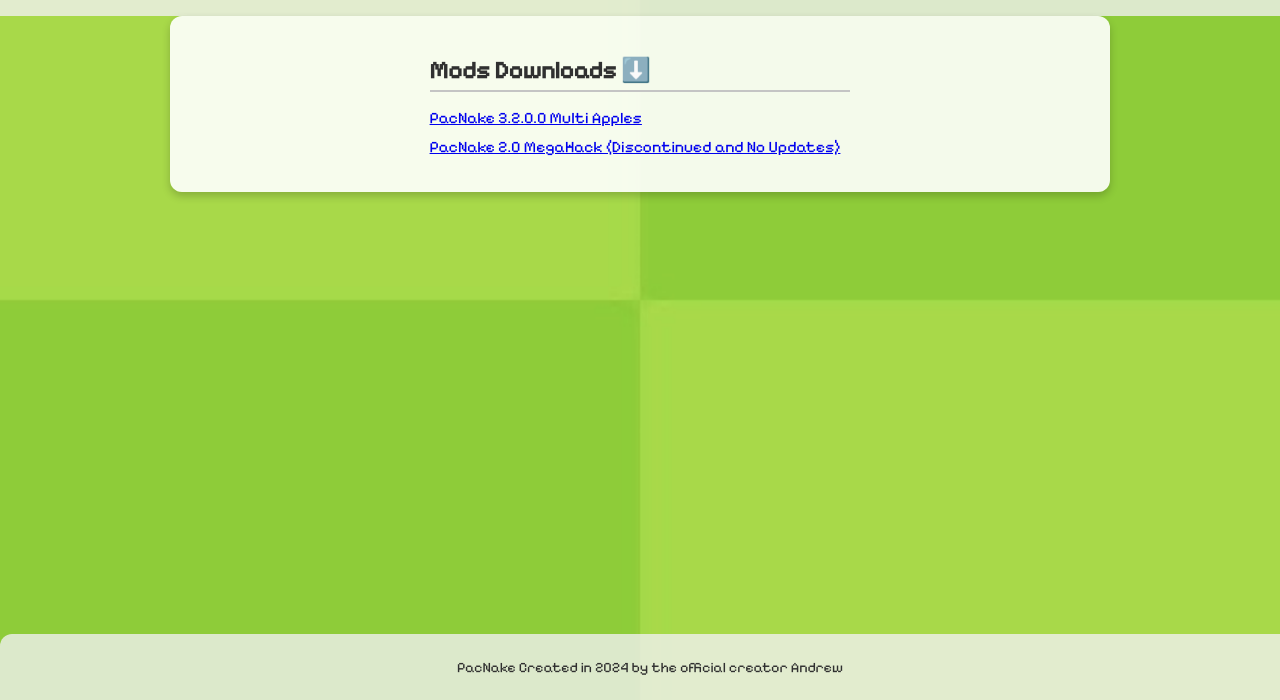
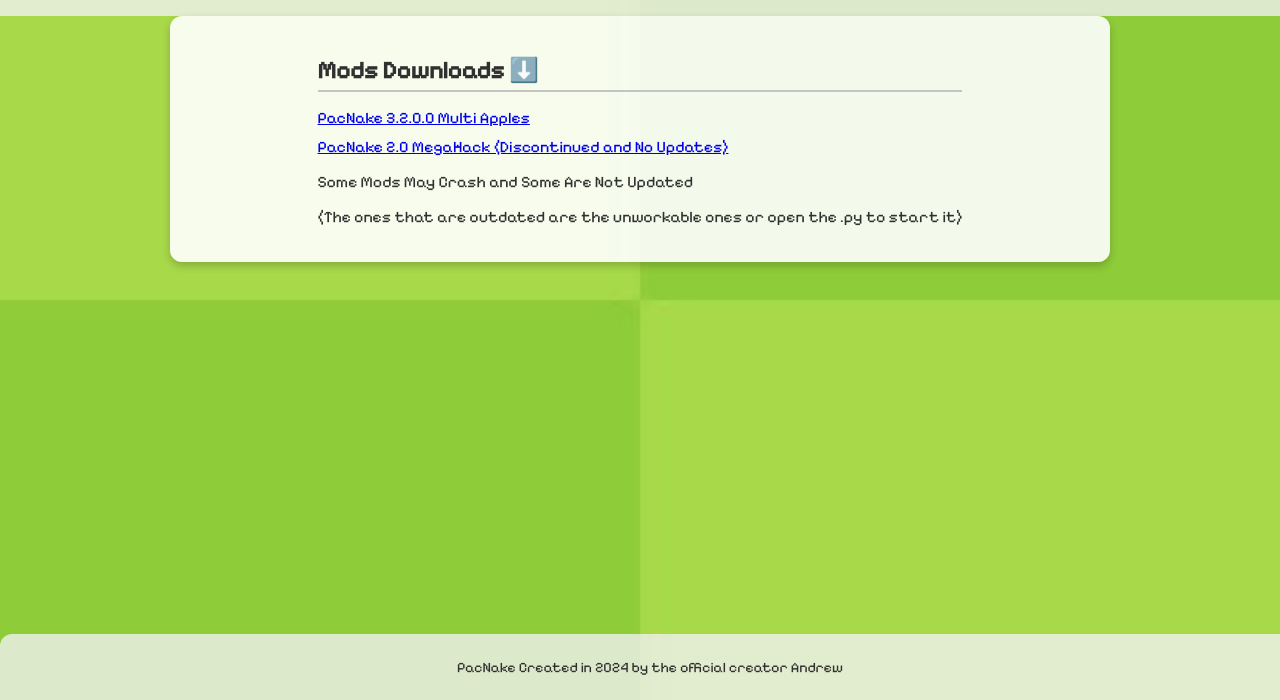
Before and after one commit to AndresDev859674/PacNake-Web, a plain HTML site: page ModsDownloads.html in a window 1280 px wide. Shown: the part 100-800 px from the top of the page. Drawn offline with Linux system fonts and the light colour scheme; a script that the page names is missing.

Commit message:
Update ModsDownloads.html

```diff
--- a/ModsDownloads.html
+++ b/ModsDownloads.html
@@ -32,6 +32,8 @@
             <ul>
                 <li><a href="Mods Web Page/multiapples mod.html">PacNake 3.2.0.0 Multi Apples</a> <span class="version-label"></span></li>
                 <li><a href="Mods Web Page/megahackmod.html">PacNake 2.0 MegaHack (Discontinued and No Updates)</a> <span class="version-label"></span></li>
+                <p>Some Mods May Crash and Some Are Not Updated</p>
+                <p>(The ones that are outdated are the unworkable ones or open the .py to start it)</p>
             </ul>
         </section>
     </main>
```
